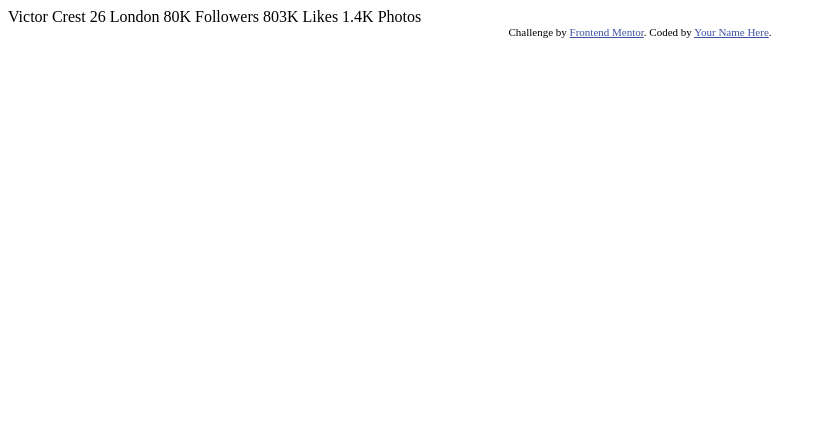
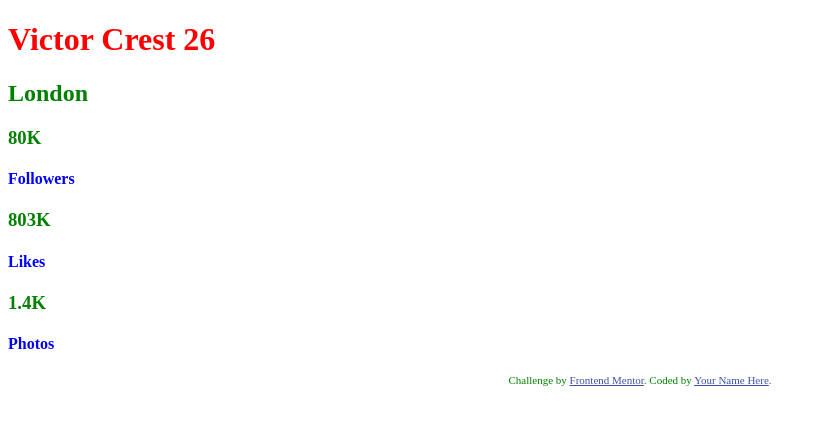
Before and after one commit to jhonabanguera/Profile-card-component-challenge, a plain HTML site: page index.html in a window 1280 px wide. Shown: the whole page, without its empty margins (0-824 px from the left). Drawn offline with Linux system fonts and the light colour scheme.

Commit message:
Entendiendo las bases

```diff
--- /dev/null
+++ b/estilos.css
@@ -0,0 +1,11 @@
+h1 {
+    color: red;
+}
+
+.cuerpo {
+color: green;
+}
+
+h4 {
+    color: blue;
+}
--- a/index.html
+++ b/index.html
@@ -13,20 +13,39 @@
     .attribution { font-size: 11px; text-align: center; }
     .attribution a { color: hsl(228, 45%, 44%); }
   </style>
+  <link rel="stylesheet" href="estilos.css">
 </head>
-<body>
-  Victor Crest
-  26
+<body class="cuerpo">
+  <h1>
+    Victor Crest
+    <span>26</span>
+  </h1>
+
+ <h2>
   London
+ </h2>
 
+ <h3>
   80K
+ </h3>
+ <h4>
   Followers
+ </h4>
 
+ <h3>
   803K
-  Likes
+ </h3>
+ <h4>
+   Likes
+ </h4>
 
-  1.4K
+ <h3>
+   1.4K
+ </h3>
+<h4>
   Photos
+</h4>
+
   <div class="attribution">
     Challenge by <a href="https://www.frontendmentor.io?ref=challenge" target="_blank">Frontend Mentor</a>.
     Coded by <a href="#">Your Name Here</a>.
```
